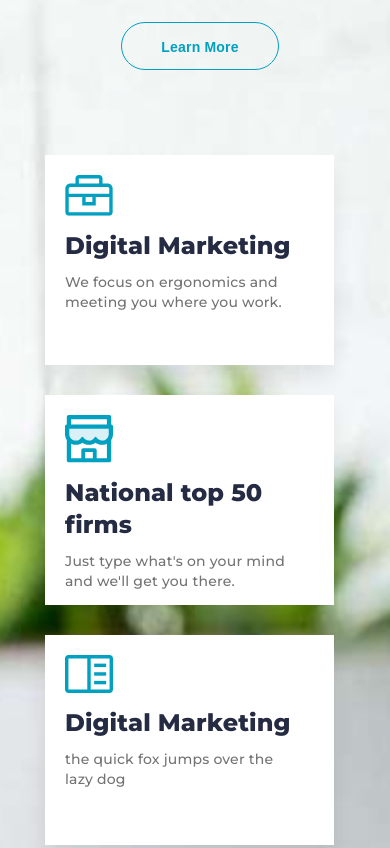
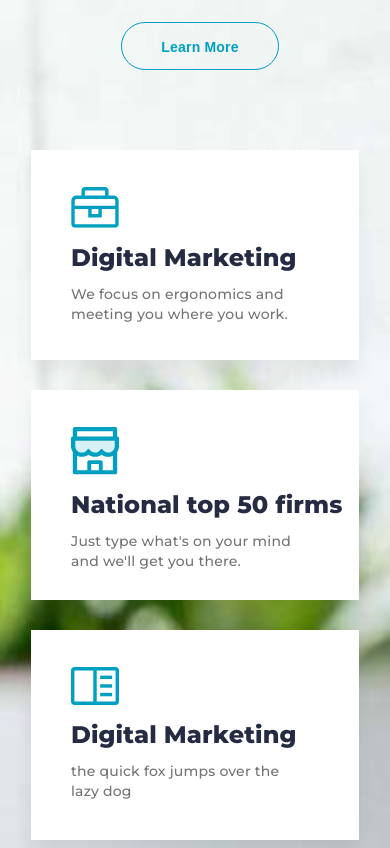
Before and after one commit to Makssadirdinov/indicorp, a plain HTML site: page index.html in a window 390 px wide. Shown: the part 553-1401 px from the top of the page. Drawn offline with Linux system fonts and the light colour scheme.

Commit message:
hero_section

```diff
--- a/style/media.css
+++ b/style/media.css
@@ -269,12 +269,14 @@
         max-width: 390px;
     }
     .hero {
+        padding: 84px 0 305px;
         background: url(../images/cover.png)no-repeat bottom/cover;
     }
     .hero_title {
         font-size: 40px;
         line-height: 57px;
         text-align: center;
+        max-width: 366px;
         width: 100%;
     }
     .hero_desc {
@@ -293,7 +295,15 @@
         height: 48px;
     }
     .hero_grid {
-        bottom: -50px;
+        width: 100%;
+        bottom: -80px;
+        padding: inherit;
+    }
+    .hero_card {
+        width: 328px;
+        height: 210px;
+        margin: 0 auto;
+        padding: 37px 0 20px 40px;
     }
     .choose {
         padding: 98px 0 70px;
```
